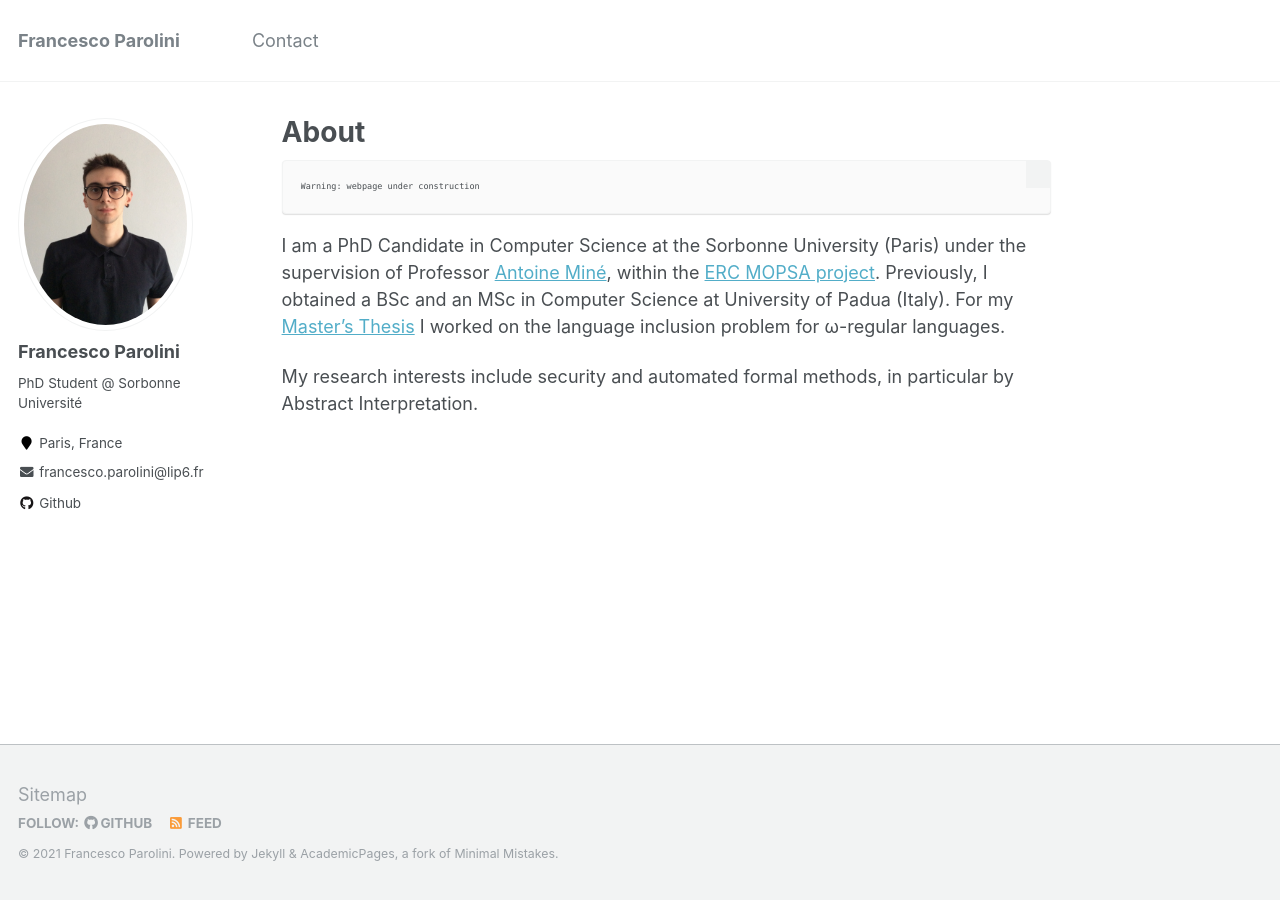
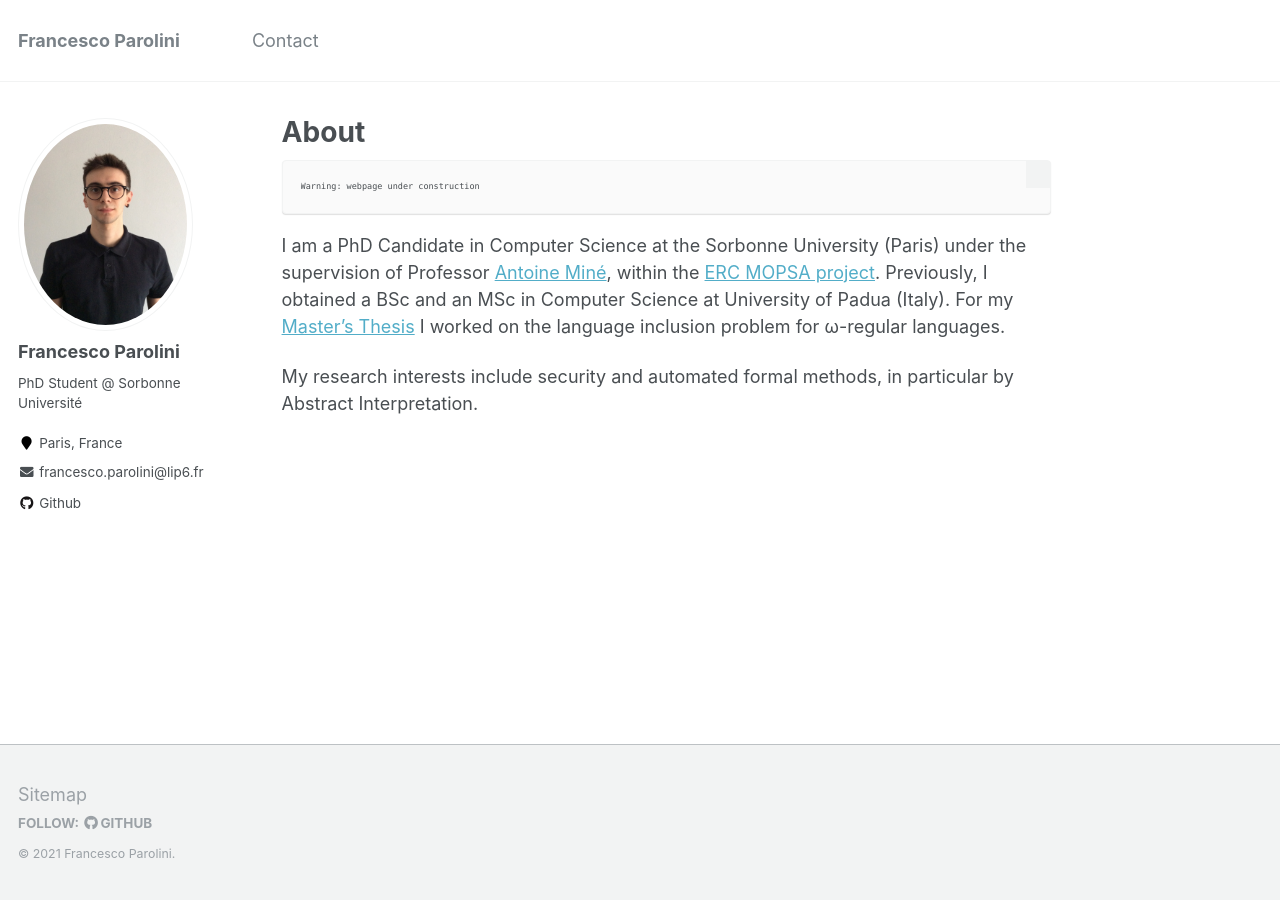
Before and after one commit to parof/parof.github.io, a Jekyll site: the page built from _pages/about.md, in a window 1280 px wide. Built offline with Jekyll 4.4.1, drawn with Linux system fonts in a browser that asks for light colours.

Commit message:
less footers

```diff
--- a/_includes/footer.html
+++ b/_includes/footer.html
@@ -17,8 +17,8 @@
     {% if site.author.bitbucket %}
       <li><a href="http://bitbucket.org/{{ site.author.bitbucket }}"><i class="fab fa-bitbucket" aria-hidden="true"></i> Bitbucket</a></li>
     {% endif %}
-    <li><a href="{% if site.atom_feed.path %}{{ site.atom_feed.path }}{% else %}{{ base_path }}/feed.xml{% endif %}"><i class="fa fa-fw fa-rss-square" aria-hidden="true"></i> {{ site.data.ui-text[site.locale].feed_label | default: "Feed" }}</a></li>
+    <!-- <li><a href="{% if site.atom_feed.path %}{{ site.atom_feed.path }}{% else %}{{ base_path }}/feed.xml{% endif %}"><i class="fa fa-fw fa-rss-square" aria-hidden="true"></i> {{ site.data.ui-text[site.locale].feed_label | default: "Feed" }}</a></li> -->
   </ul>
 </div>
 
-<div class="page__footer-copyright">&copy; {{ site.time | date: '%Y' }} {{ site.name | default: site.title }}. {{ site.data.ui-text[site.locale].powered_by | default: "Powered by" }} <a href="http://jekyllrb.com" rel="nofollow">Jekyll</a> &amp; <a href="https://github.com/academicpages/academicpages.github.io">AcademicPages</a>, a fork of <a href="https://mademistakes.com/work/minimal-mistakes-jekyll-theme/" rel="nofollow">Minimal Mistakes</a>.</div>
+<div class="page__footer-copyright">&copy; {{ site.time | date: '%Y' }} {{ site.name | default: site.title }}.</div>
```
